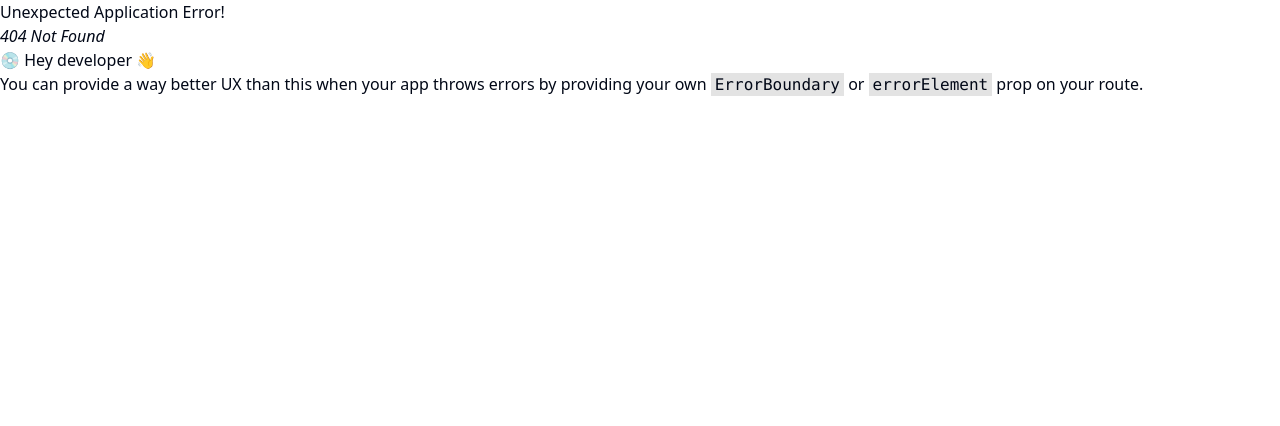
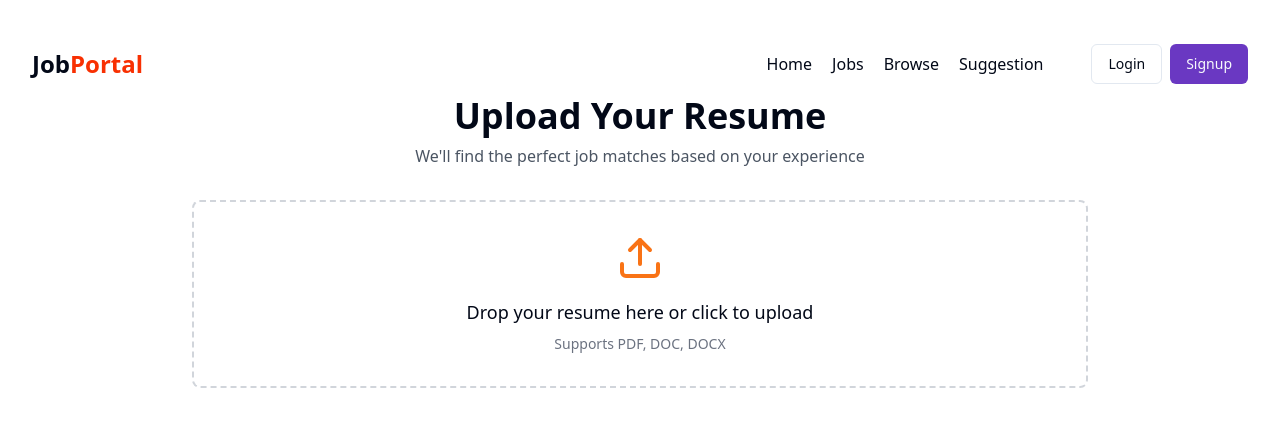
Before and after one commit to DivamSanghvi/jobPortal, a React (Vite) app in the folder front/frontend/: page /resume/upload in a window 1280 px wide. Before the commit this address had no page. Shown: the top 426 px of the page. Built offline with nearby package versions, Linux system fonts and the light colour scheme.

Commit message:
added recommendation page

```diff
--- a/front/frontend/src/App.jsx
+++ b/front/frontend/src/App.jsx
@@ -14,6 +14,7 @@ import CompanyCreate from './components/admin/CompanyCreate'
 import CompanySetup from './components/admin/CompanySetup'
 import AdminJobs from './components/admin/AdminJobs'
 import PostJob from './components/admin/PostJob'
+import ResumeUpload from './components/ResumeUpload'
 
 
 const appRouter = createBrowserRouter([
@@ -64,6 +65,10 @@ const appRouter = createBrowserRouter([
   {
     path: "admin/jobs/create",
     element: <PostJob/>
+  },
+  {
+    path: "resume/upload",
+    element: <ResumeUpload/>
   }
 ])
 
--- /dev/null
+++ b/front/frontend/src/components/ResumeUpload.jsx
@@ -0,0 +1,195 @@
+'use client'
+
+import React, { useState } from 'react'
+import { motion, AnimatePresence } from 'framer-motion'
+import { Upload, CheckCircle, Briefcase, X, ChevronRight } from 'lucide-react'
+import Navbar from './shared/Navbar'
+
+export default function ResumeUpload() {
+  const [file, setFile] = useState(null)
+  const [isLoading, setIsLoading] = useState(false)
+  const [showRecommendations, setShowRecommendations] = useState(false)
+  const [dragActive, setDragActive] = useState(false)
+
+  const handleDrag = (e) => {
+    e.preventDefault()
+    e.stopPropagation()
+    if (e.type === "dragenter" || e.type === "dragover") {
+      setDragActive(true)
+    } else if (e.type === "dragleave") {
+      setDragActive(false)
+    }
+  }
+
+  const handleDrop = (e) => {
+    e.preventDefault()
+    e.stopPropagation()
+    setDragActive(false)
+
+    if (e.dataTransfer.files && e.dataTransfer.files[0]) {
+      setFile(e.dataTransfer.files[0])
+    }
+  }
+
+  const handleFileChange = (e) => {
+    if (e.target.files && e.target.files[0]) {
+      setFile(e.target.files[0])
+    }
+  }
+
+  const handleSubmit = async (e) => {
+    e.preventDefault()
+    setIsLoading(true)
+
+    // Simulate API call
+    await new Promise(resolve => setTimeout(resolve, 2000))
+
+    setIsLoading(false)
+    setShowRecommendations(true)
+  }
+
+  const recommendedJobs = [
+    {
+      title: "Senior Frontend Developer",
+      company: "Tech Solutions Inc.",
+      match: "95%",
+      description: "Looking for an experienced frontend developer with React expertise..."
+    },
+    {
+      title: "Full Stack Engineer",
+      company: "Innovation Labs",
+      match: "88%",
+      description: "Seeking a full stack developer with Node.js and React experience..."
+    },
+    {
+      title: "UI/UX Developer",
+      company: "Creative Digital",
+      match: "82%",
+      description: "Join our team as a UI/UX developer with strong frontend skills..."
+    }
+  ]
+
+  return (
+    <div className="min-h-screen bg-white p-8">
+        <Navbar/>
+      <motion.div
+        initial={{ opacity: 0, y: 20 }}
+        animate={{ opacity: 1, y: 0 }}
+        className="max-w-4xl mx-auto"
+      >
+        <h1 className="text-4xl font-bold text-center mb-2">Upload Your Resume</h1>
+        <p className="text-gray-600 text-center mb-8">
+          We'll find the perfect job matches based on your experience
+        </p>
+
+        {!showRecommendations && (
+          <motion.div
+            className={`border-2 border-dashed rounded-lg p-8 text-center ${
+              dragActive ? 'border-orange-500 bg-orange-50' : 'border-gray-300'
+            }`}
+            onDragEnter={handleDrag}
+            onDragLeave={handleDrag}
+            onDragOver={handleDrag}
+            onDrop={handleDrop}
+            animate={{ scale: dragActive ? 1.02 : 1 }}
+            transition={{ duration: 0.2 }}
+          >
+            <input
+              type="file"
+              id="resume-upload"
+              className="hidden"
+              accept=".pdf,.doc,.docx"
+              onChange={handleFileChange}
+            />
+            <Upload className="w-12 h-12 text-orange-500 mx-auto mb-4" />
+            <label
+              htmlFor="resume-upload"
+              className="block text-lg mb-2 cursor-pointer hover:text-orange-500 transition-colors"
+            >
+              {file ? file.name : "Drop your resume here or click to upload"}
+            </label>
+            <p className="text-sm text-gray-500">Supports PDF, DOC, DOCX</p>
+          </motion.div>
+        )}
+
+        {file && !showRecommendations && (
+          <motion.div
+            initial={{ opacity: 0, y: 20 }}
+            animate={{ opacity: 1, y: 0 }}
+            className="mt-8 text-center"
+          >
+            <button
+              onClick={handleSubmit}
+              disabled={isLoading}
+              className="bg-orange-500 text-white px-8 py-3 rounded-full font-semibold hover:bg-orange-600 transition-colors disabled:opacity-50"
+            >
+              {isLoading ? (
+                <motion.div
+                  animate={{ rotate: 360 }}
+                  transition={{ duration: 1, repeat: Infinity, ease: "linear" }}
+                  className="w-6 h-6 border-2 border-white border-t-transparent rounded-full inline-block"
+                />
+              ) : (
+                "Analyze Resume"
+              )}
+            </button>
+          </motion.div>
+        )}
+
+        <AnimatePresence>
+          {showRecommendations && (
+            <motion.div
+              initial={{ opacity: 0, y: 20 }}
+              animate={{ opacity: 1, y: 0 }}
+              exit={{ opacity: 0, y: -20 }}
+              className="mt-8"
+            >
+              <div className="flex items-center justify-between mb-6">
+                <h2 className="text-2xl font-bold">Recommended Jobs</h2>
+                <button
+                  onClick={() => {
+                    setShowRecommendations(false)
+                    setFile(null)
+                  }}
+                  className="text-gray-500 hover:text-gray-700"
+                >
+                  <X size={24} />
+                </button>
+              </div>
+
+              <div className="space-y-4">
+                {recommendedJobs.map((job, index) => (
+                  <motion.div
+                    key={index}
+                    initial={{ opacity: 0, x: -20 }}
+                    animate={{ opacity: 1, x: 0 }}
+                    transition={{ delay: index * 0.1 }}
+                    className="bg-white border rounded-lg p-6 hover:shadow-lg transition-shadow"
+                  >
+                    <div className="flex justify-between items-start mb-2">
+                      <div>
+                        <h3 className="text-xl font-semibold">{job.title}</h3>
+                        <p className="text-gray-600">{job.company}</p>
+                      </div>
+                      <span className="bg-orange-100 text-orange-600 px-3 py-1 rounded-full text-sm font-semibold">
+                        {job.match} Match
+                      </span>
+                    </div>
+                    <p className="text-gray-700 mb-4">{job.description}</p>
+                    <motion.button
+                      whileHover={{ x: 5 }}
+                      className="text-orange-500 font-semibold flex items-center hover:text-orange-600"
+                    >
+                      View Details
+                      <ChevronRight size={20} className="ml-1" />
+                    </motion.button>
+                  </motion.div>
+                ))}
+              </div>
+            </motion.div>
+          )}
+        </AnimatePresence>
+      </motion.div>
+    </div>
+  )
+}
--- a/front/frontend/src/components/shared/Navbar.jsx
+++ b/front/frontend/src/components/shared/Navbar.jsx
@@ -64,6 +64,7 @@ const Navbar = () => {
                                     <li><Link to="/">Home</Link></li>
                                     <li><Link to="/jobs">Jobs</Link></li>
                                     <li><Link to="/browse">Browse</Link></li>
+                                    <li><Link to="/resume/upload">Suggestion</Link></li>
                                 </>
                             )
                         }
```
